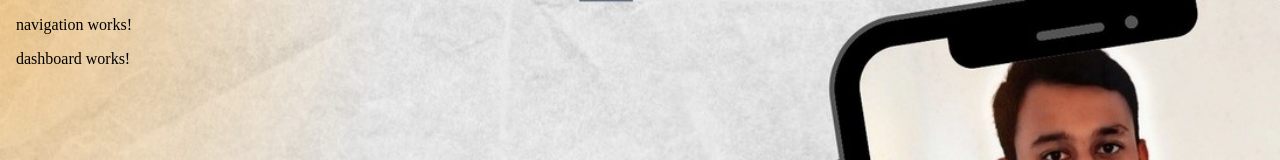
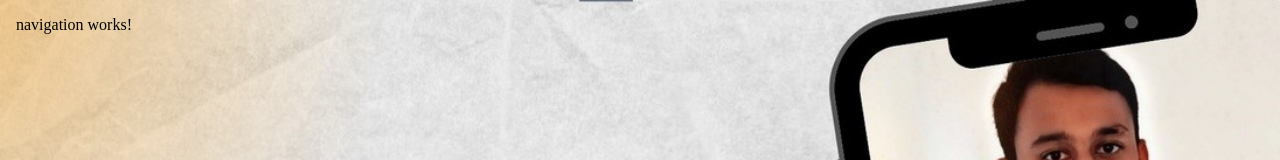
Before and after one commit to nishit4777/portfolio-nishit, an Angular app in the folder portfolio/: page / in a window 1280 px wide. Shown: the top 160 px of the page. Built offline with nearby package versions, Linux system fonts and the light colour scheme.

Commit message:
updated appcomponent.ts

```diff
--- a/portfolio/src/app/app.component.html
+++ b/portfolio/src/app/app.component.html
@@ -5,6 +5,6 @@
 </head>
 <body>
 <app-navigation></app-navigation>
-<app-dashboard></app-dashboard>
+<!-- <app-dashboard></app-dashboard> -->
 </body>
 </html>
```
